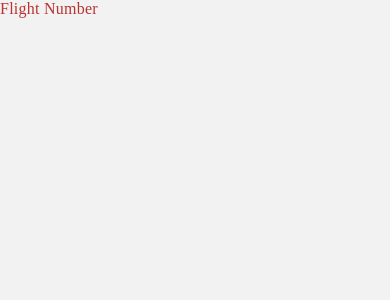
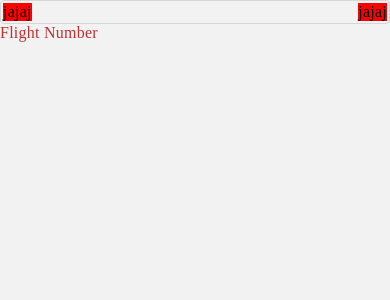
Before and after one commit to andrzmc/TrackYourFligthApp, a React Native app: screen / in a window 390 px wide. Shown: the top 300 px of the page. Built offline with nearby package versions, Linux system fonts and the light colour scheme.

Commit message:
feat: prepare components

```diff
--- /dev/null
+++ b/src/components/elements/tyf-button/tyf-button.tsx
@@ -0,0 +1,15 @@
+import React, {FC} from 'react';
+import {TouchableOpacity} from 'react-native';
+import TyfTypography from '../tyf-typography/tyf-typography';
+
+const TyfButton: FC = () => {
+  return (
+    <TouchableOpacity
+      style={{width: 'auto', backgroundColor: 'red'}}
+      onPress={() => console.warn('kakak')}>
+      <TyfTypography text="jajaj" />
+    </TouchableOpacity>
+  );
+};
+
+export default TyfButton;
--- /dev/null
+++ b/src/components/elements/tyf-switch/tyf-switch.tsx
@@ -0,0 +1,24 @@
+import React, {FC} from 'react';
+import {View} from 'react-native';
+import TyfButton from '../tyf-button/tyf-button';
+
+const TyfSwitch: FC = () => {
+  return (
+    <View
+      style={{
+        padding: 2,
+        borderRadius: 4,
+        borderColor: '#D6D6D6',
+        borderWidth: 1,
+        display: 'flex',
+        alignItems: 'center',
+        justifyContent: 'space-between',
+        flexDirection: 'row',
+      }}>
+      <TyfButton />
+      <TyfButton />
+    </View>
+  );
+};
+
+export default TyfSwitch;
--- a/src/screens/home/main.tsx
+++ b/src/screens/home/main.tsx
@@ -1,3 +1,4 @@
+import TyfSwitch from '@/elements/tyf-switch/tyf-switch';
 import TyfTypography from '@/elements/tyf-typography/tyf-typography';
 import React, {FC} from 'react';
 import {SafeAreaView} from 'react-native-safe-area-context';
@@ -5,6 +6,7 @@ import {SafeAreaView} from 'react-native-safe-area-context';
 const HomeMainScreen: FC = () => {
   return (
     <SafeAreaView>
+      <TyfSwitch />
       <TyfTypography text="Flight Number" color="Error" />
     </SafeAreaView>
   );
--- a/src/styles/global/colors.ts
+++ b/src/styles/global/colors.ts
@@ -4,3 +4,4 @@ export const ColorSuccessStyle = '#2E9509';
 export const ColorWarningStyle = '#FECB2F';
 export const ColorErrorStyle = '#B83332';
 export const ColorLightStyle = '#FFFFFF';
+export const ColorGrayStyle = '#D6D6D6';
```
